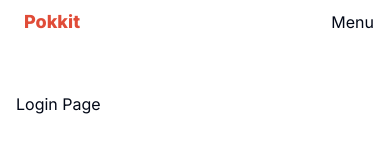
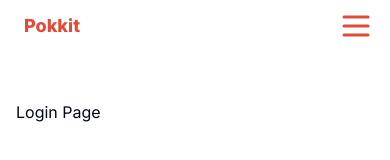
Before and after one commit to Pokkit-Share/Pokkit, a Next.js app: page /login in a window 390 px wide. Shown: the top 160 px of the page. Built offline with nearby package versions, Linux system fonts and the light colour scheme.

Commit message:
Add Lucide icons for React

```diff
--- a/package.json
+++ b/package.json
@@ -18,6 +18,7 @@
 		"@radix-ui/react-slot": "^1.0.2",
 		"class-variance-authority": "^0.7.0",
 		"clsx": "^2.0.0",
+		"lucide-react": "^0.307.0",
 		"next": "14.0.3",
 		"node-pg-migrate": "^6.2.2",
 		"react": "^18",
--- a/src/components/navbar.tsx
+++ b/src/components/navbar.tsx
@@ -1,4 +1,5 @@
 import { Button, buttonVariants } from './ui/button';
+import { MenuSquare, Menu } from 'lucide-react';
 
 export default function Navbar() {
 	return (
@@ -19,7 +20,7 @@ export default function Navbar() {
 						Login
 					</a>
 				</Button>
-				<button className='block sm:hidden ml-auto'>Menu</button>
+				<button className='sm:hidden ml-auto block text-primary'><Menu size={36} className='fill-current' /></button>
 			</nav>
 		</header>
 	);
```
Also changed, not shown: 1 other file (tests, documents, lock files or other folders).
